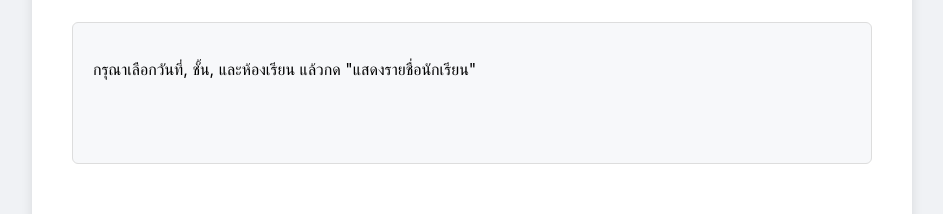
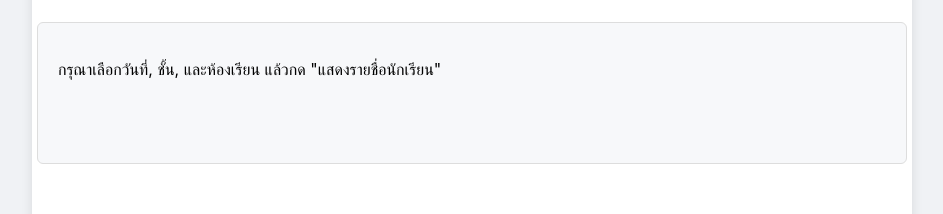
Before and after one commit to Leonador1755/muhaha, a plain HTML site: page index.html in a window 1280 px wide. Shown: the part 359-573 px from the top of the page, without its empty margins (168-1111 px from the left). Drawn offline with Linux system fonts and the light colour scheme.

Commit message:
Update index.html

```diff
--- a/index.html
+++ b/index.html
@@ -61,6 +61,7 @@
 
         /* --- ส่วนควบคุมการเลือก --- */
         .controls-grid {
+
             display: grid;
             grid-template-columns: repeat(auto-fit, minmax(200px, 1fr));
             gap: 20px;
@@ -105,6 +106,10 @@
 
         /* --- กล่องแสดงรายชื่อ --- */
         #studentListContainer {
+
+            margin-left: -35px; /* ดึงซ้าย 50px */
+            margin-right: -35px; /* ดึงขวา 50px */
+
             margin-top: 25px;
             border: 1px solid #ddd;
             border-radius: 6px;
```
